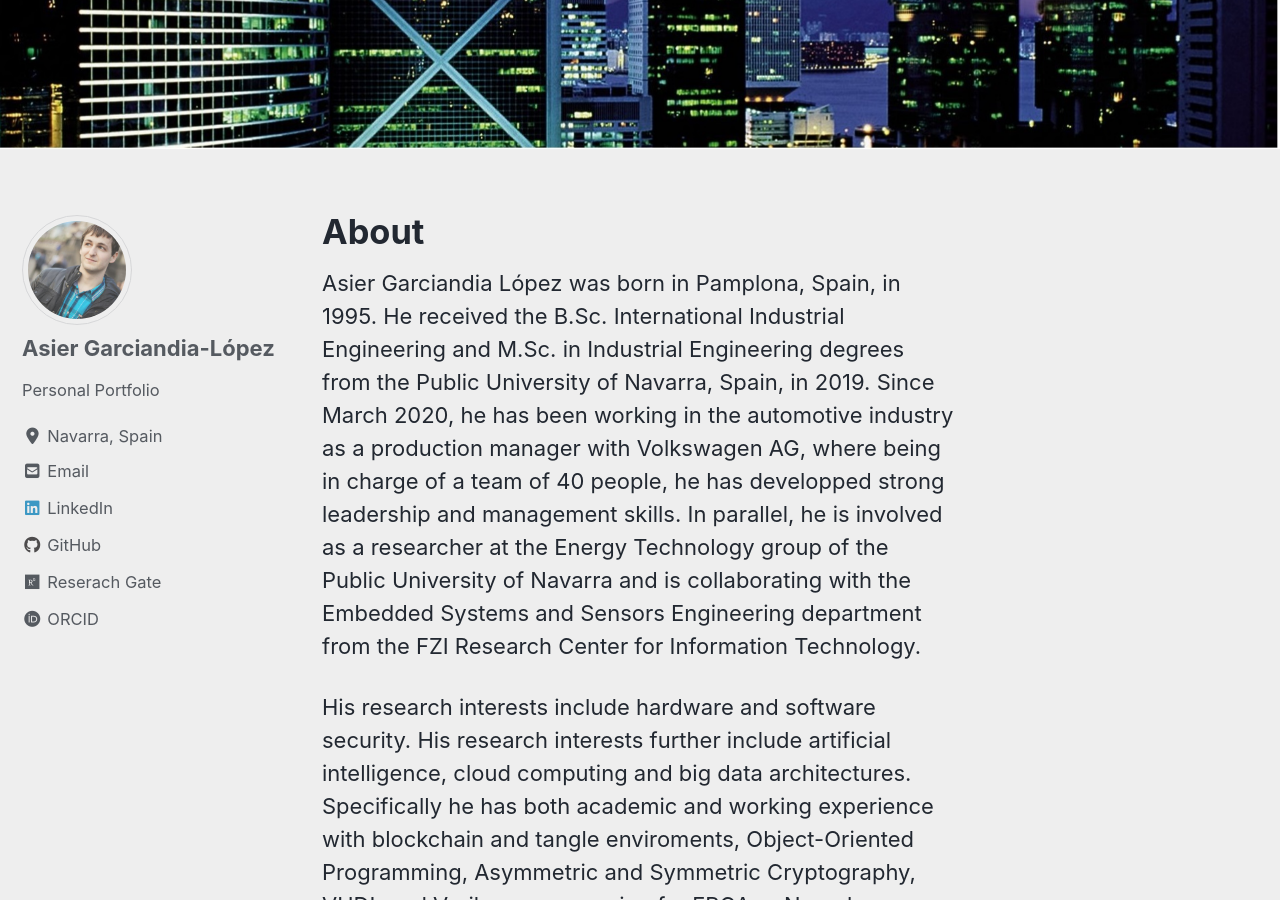
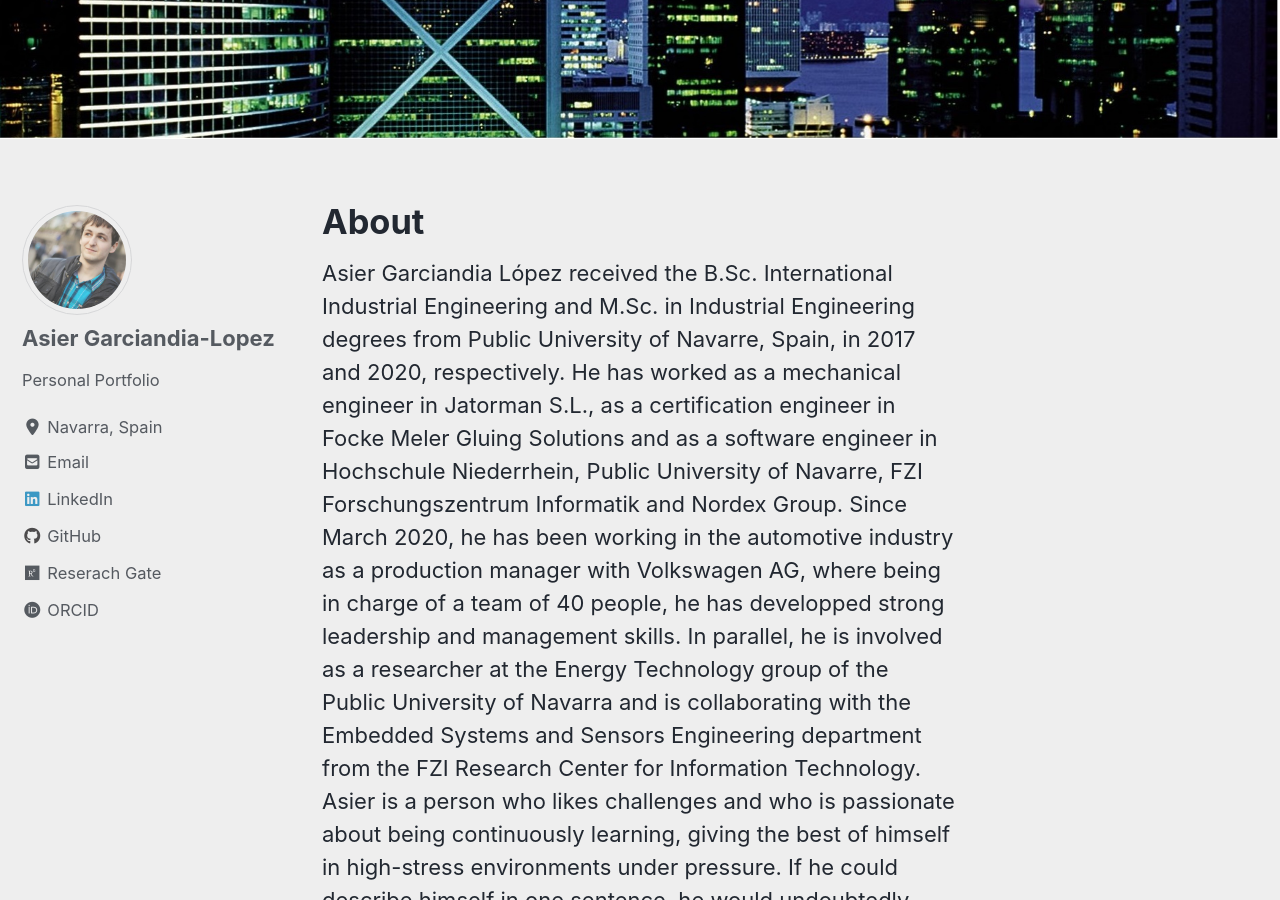
Before and after one commit to garciand/garciand.github.io, a Jekyll site: the page built from _pages/about.md, in a window 1280 px wide and 900 px high, scrolled down 343 px. Built offline with Jekyll 4.4.1, drawn with Linux system fonts in a browser that asks for light colours; cached includes are drawn as plain includes; nearby versions of some CDN libraries; some of the changed text lies outside the part shown.

Commit message:
changes portfolio

```diff
--- a/_config.yml
+++ b/_config.yml
@@ -18,7 +18,7 @@
 locale                   : "en-US"
 title                    : "Asier Garciandia-Lopez"
 title_separator          : "-"
-subtitle                 : Software Engineer
+subtitle                 : # Software Engineer
 name                     : "Asier Garciandia-Lopez"
 description              : "Personal Portfoilo"
 url                      : # the base hostname & protocol for your site e.g. "https://mmistakes.github.io"
@@ -107,7 +107,7 @@
 
 # Site Author
 author:
-  name             : "Asier Garciandia-López"
+  name             : "Asier Garciandia-Lopez"
   avatar           : "/images/profile.jpg" # path of avatar image, e.g. "/assets/images/bio-photo.jpg"
   bio              : "Personal Portfolio"
   location         : "Navarra, Spain"
--- a/_data/navigation.yml
+++ b/_data/navigation.yml
@@ -2,8 +2,8 @@
 main:
   - title: "About"
     url: /about/
-  - title: "PhD Research"
-    url: /phdresults/
+  #- title: "PhD Research"
+  #  url: /phdresults/
   # - title: "About"
   #   url: https://mmistakes.github.io/minimal-mistakes/about/
   # - title: "Sample Posts"
--- a/_pages/about.md
+++ b/_pages/about.md
@@ -4,10 +4,10 @@
 header:
   image: "/images/about_image.jpg"
 ---
-Asier Garciandia López was born in Pamplona, Spain, in 1995. He received the B.Sc. International Industrial Engineering and M.Sc. in Industrial Engineering degrees from the Public University of Navarra, Spain, in 2019. Since March 2020, he has been working in the automotive industry as a production manager with Volkswagen AG, where being in charge of a team of 40 people, he has developped strong leadership and management skills. In parallel, he is involved as a researcher at the Energy Technology group of the Public University of Navarra and is collaborating with the Embedded Systems and Sensors Engineering department from the FZI Research Center for Information Technology.
+<!-- Asier Garciandia López was born in Pamplona, Spain, in 1995. He received the B.Sc. International Industrial Engineering and M.Sc. in Industrial Engineering degrees from the Public University of Navarra, Spain, in 2019. Since March 2020, he has been working in the automotive industry as a production manager with Volkswagen AG, where being in charge of a team of 40 people, he has developped strong leadership and management skills. In parallel, he is involved as a researcher at the Energy Technology group of the Public University of Navarra and is collaborating with the Embedded Systems and Sensors Engineering department from the FZI Research Center for Information Technology.
 
 His research interests include hardware and software security. His research interests further include artificial intelligence, cloud computing and big data architectures. Specifically he has both academic and working experience with blockchain and tangle enviroments, Object-Oriented Programming, Asymmetric and Symmetric Cryptography, VHDL and Verilog programming for FPGA-s, Neural Networks in Python, MySQL, git, Linux Environments, Hypervisor Structures, Machine Learning and OpenCL and  SYCL basics. As it can be noted from his background, he is a person who likes challenges and who is passionate about being continuously learning, giving the best of himself in high-stress environments under pressure.
 
-Asier is also pursuing a part-time PhD under the supervision of Professors Dr. Maria García Sanz and Dr. Pedro María Dieguez Elizondo. The main focus of the PhD relies in harnessing tidal energy as a new energy source.  He focuses on how to exploit marine energy more efficiently, and thus, make it profitable, exploring new technologies and applying Big Data Processing and Machine Learning techniques to help on that purpose.
+Asier is also pursuing a part-time PhD under the supervision of Professors Dr. Maria García Sanz and Dr. Pedro María Dieguez Elizondo. The main focus of the PhD relies in harnessing tidal energy as a new energy source.  He focuses on how to exploit marine energy more efficiently, and thus, make it profitable, exploring new technologies and applying Big Data Processing and Machine Learning techniques to help on that purpose. -->
 
-I hope you find the site interesting, whether you are an experienced researcher or a simple engineering student, as I am most happy to know that I bring something to the world. If I could describe myself in one sentence, I would undoubtedly choose the famous quote from Steve Jobs "If today were the last day of your life, would you want to do what you are about to do today?"
+Asier Garciandia López received the B.Sc. International Industrial Engineering and M.Sc. in Industrial Engineering degrees from Public University of Navarre, Spain, in 2017 and 2020, respectively. He has worked as a mechanical engineer in Jatorman S.L., as a certification engineer in Focke Meler Gluing Solutions and as a software engineer in Hochschule Niederrhein, Public University of Navarre, FZI Forschungszentrum Informatik and Nordex Group. Since March 2020, he has been working in the automotive industry as a production manager with Volkswagen AG, where being in charge of a team of 40 people, he has developped strong leadership and management skills. In parallel, he is involved as a researcher at the Energy Technology group of the Public University of Navarra and is collaborating with the Embedded Systems and Sensors Engineering department from the FZI Research Center for Information Technology. Asier is a person who likes challenges and who is passionate about being continuously learning, giving the best of himself in high-stress environments under pressure. If he could describe himself in one sentence, he would undoubtedly choose the famous quote from Steve Jobs "If today were the last day of your life, would you want to do what you are about to do today?"
```
